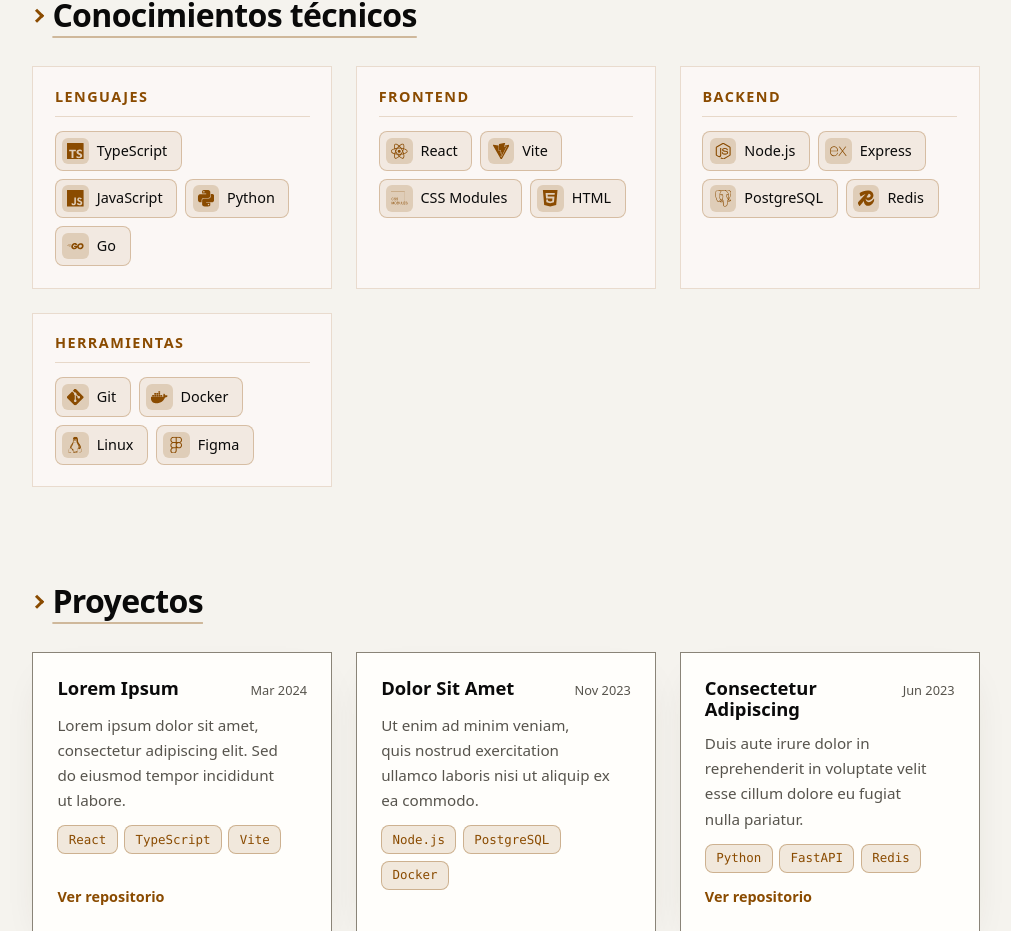
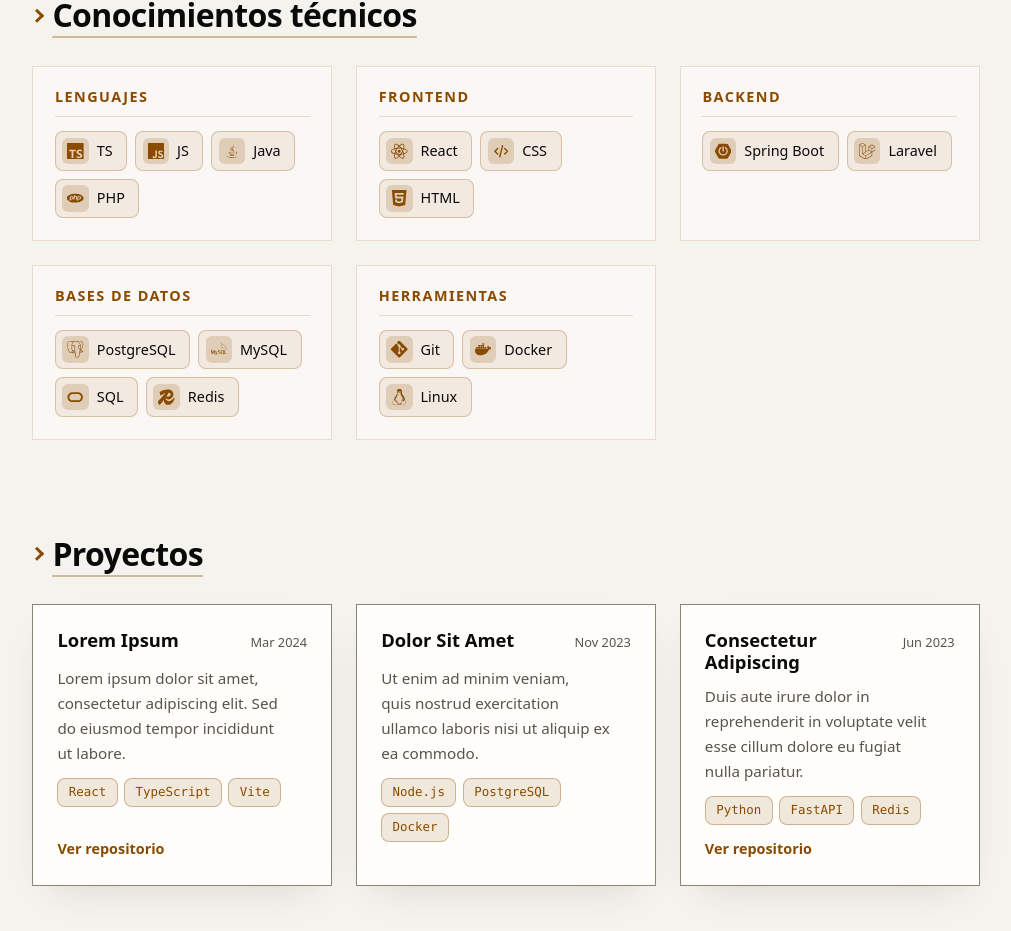
Before and after one commit to Sinbelisk/portfolio, a React (Vite) app: page / in a window 1280 px wide. Shown: the part 932-1863 px from the top of the page, without its empty margins (134-1145 px from the left). Built offline with nearby package versions, Linux system fonts and the light colour scheme.

Commit message:
added tech stack

```diff
--- a/src/Components/ui/SkillList.tsx
+++ b/src/Components/ui/SkillList.tsx
@@ -1,17 +1,16 @@
-import type { Skill } from "../../Data/types";
-import { skillIcons } from "./skillIcons";
+import { getSkillIcon } from "./skillIcons";
 import styles from "../../Styles/Components/ui/SkillList.module.css";
 
 interface SkillListProps {
-  items: Skill[];
+  items: string[];
 }
 
 // Stylized skill pills: brand icon + name, tinted with the section accent.
 function SkillList({ items }: SkillListProps) {
   return (
     <ul className={styles.list}>
-      {items.map(({ name, icon }) => {
-        const Icon = skillIcons[icon];
+      {items.map((name) => {
+        const Icon = getSkillIcon(name);
         return (
           <li key={name} className={styles.tag}>
             <Icon className={styles.icon} aria-hidden focusable={false} />
--- a/src/Components/ui/skillIcons.ts
+++ b/src/Components/ui/skillIcons.ts
@@ -1,5 +1,8 @@
 import type { IconType } from "react-icons";
+import { DiJava } from "react-icons/di";
+import { GrOracle } from "react-icons/gr";
 import {
+  SiCss,
   SiCssmodules,
   SiDocker,
   SiExpress,
@@ -8,28 +11,37 @@
   SiGo,
   SiHtml5,
   SiJavascript,
+  SiLaravel,
   SiLinux,
+  SiMysql,
   SiNodedotjs,
+  SiPhp,
   SiPostgresql,
   SiPython,
   SiReact,
   SiRedis,
+  SiSpringboot,
   SiTypescript,
   SiVite,
 } from "react-icons/si";
-import type { SkillIconName } from "../../Data/types";
+import { TbCode } from "react-icons/tb";
 
-// Maps data-layer icon keys to Simple Icons brand glyphs.
-export const skillIcons: Record<SkillIconName, IconType> = {
+// Global dictionary: normalized skill name -> brand icon.
+// Add a key here to give a skill its logo; unknown names fall back to TbCode.
+const skillIcons: Record<string, IconType> = {
+  ts: SiTypescript,
   typescript: SiTypescript,
+  js: SiJavascript,
   javascript: SiJavascript,
+  java: DiJava,
+  go: SiGo,
   python: SiPython,
-  go: SiGo,
   react: SiReact,
   vite: SiVite,
+  css: SiCss,
   cssmodules: SiCssmodules,
   html: SiHtml5,
-  node: SiNodedotjs,
+  nodejs: SiNodedotjs,
   express: SiExpress,
   postgresql: SiPostgresql,
   redis: SiRedis,
@@ -37,4 +49,15 @@
   docker: SiDocker,
   linux: SiLinux,
   figma: SiFigma,
+  springboot: SiSpringboot,
+  laravel: SiLaravel,
+  php: SiPhp,
+  mysql: SiMysql,
+  sql: GrOracle,
 };
+
+const normalize = (name: string) =>
+  name.toLowerCase().replace(/[^a-z0-9]/g, "");
+
+export const getSkillIcon = (name: string): IconType =>
+  skillIcons[normalize(name)] ?? TbCode;
--- a/src/Data/records.ts
+++ b/src/Data/records.ts
@@ -31,39 +31,23 @@
 export const skillGroups: SkillGroup[] = [
   {
     category: "Lenguajes",
-    items: [
-      { name: "TypeScript", icon: "typescript" },
-      { name: "JavaScript", icon: "javascript" },
-      { name: "Python", icon: "python" },
-      { name: "Go", icon: "go" },
-    ],
+    items: ["TS", "JS", "Java", "PHP"],
   },
   {
     category: "Frontend",
-    items: [
-      { name: "React", icon: "react" },
-      { name: "Vite", icon: "vite" },
-      { name: "CSS Modules", icon: "cssmodules" },
-      { name: "HTML", icon: "html" },
-    ],
+    items: ["React", "CSS", "HTML"],
   },
   {
     category: "Backend",
-    items: [
-      { name: "Node.js", icon: "node" },
-      { name: "Express", icon: "express" },
-      { name: "PostgreSQL", icon: "postgresql" },
-      { name: "Redis", icon: "redis" },
-    ],
+    items: ["Spring Boot", "Laravel"],
+  },
+  {
+    category: "Bases de Datos",
+    items: ["PostgreSQL", "MySQL", "SQL", "Redis"],
   },
   {
     category: "Herramientas",
-    items: [
-      { name: "Git", icon: "git" },
-      { name: "Docker", icon: "docker" },
-      { name: "Linux", icon: "linux" },
-      { name: "Figma", icon: "figma" },
-    ],
+    items: ["Git", "Docker", "Linux"],
   },
 ];
 
```
Also changed, not shown: src/Data/types.ts (+1 -25 lines).
